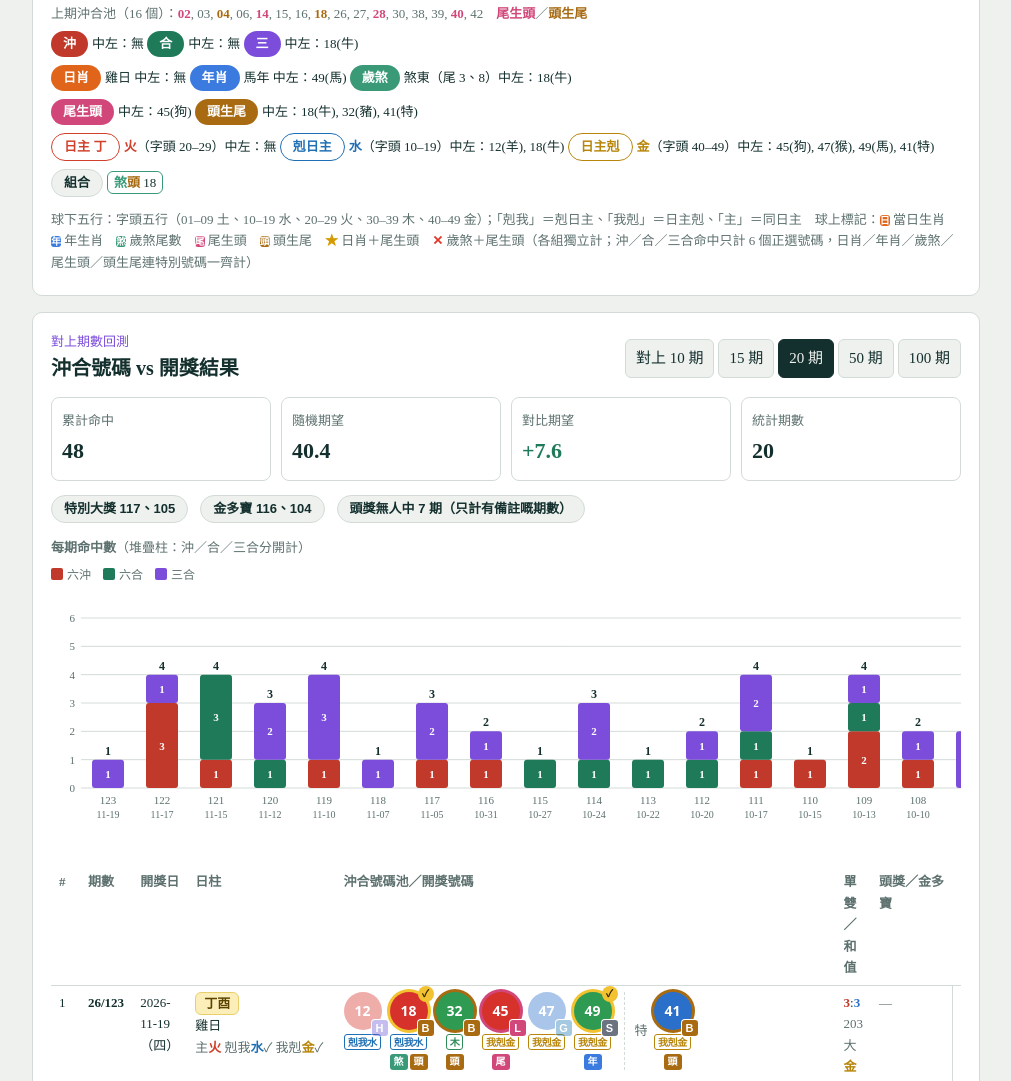
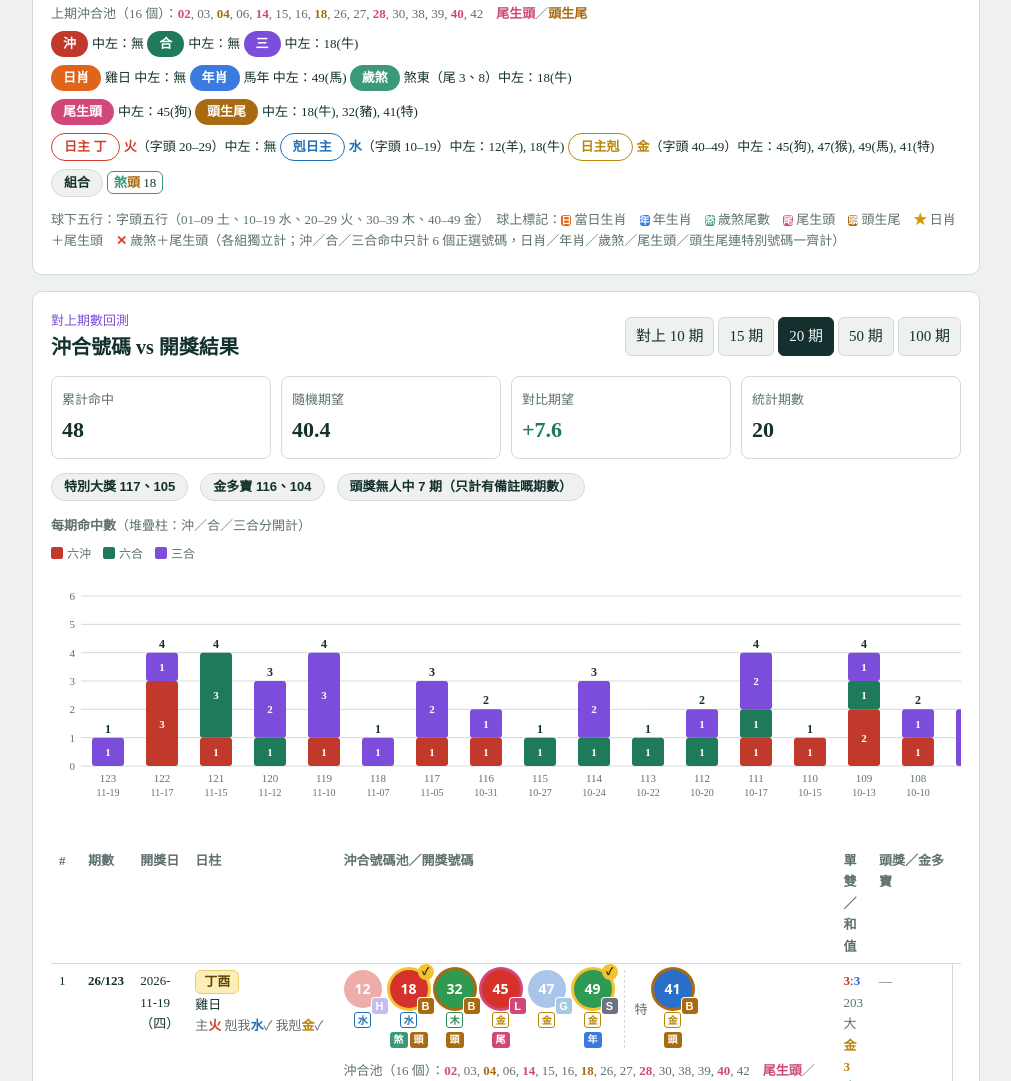
Before and after one commit to andyw1112/Mark6, a plain HTML site: page index.html in a window 1280 px wide. Shown: the part 2938-4019 px from the top of the page, without its empty margins (134-1145 px from the left). Drawn offline with Linux system fonts and the light colour scheme.

Commit message:
Ball element tag shows only the element (no 剋我/我剋)
Co-Authored-By: Claude Opus 5.5 <noreply@anthropic.com>
Claude-Session: https://claude.ai/code/session_016ehdpHJ7NdKrrZipgsi1K4

```diff
--- a/index.html
+++ b/index.html
@@ -496,7 +496,7 @@ document.addEventListener("drop",function(e){var z=e.target.closest&&e.target.cl
 function rbody(x,top){
   var r=x.r,sh=x.sg;
   var zm=dzm(x.pl.stem);
-  function hwtag(n){var e=hwx(n),l=e===zm.ke?'剋我'+e:e===zm.ko?'我剋'+e:e===zm.me?'主'+e:e;return '<em class="tk hwt hw-'+e+'" title="字頭五行">'+l+'</em>'}
+  function hwtag(n){var e=hwx(n),l=e;return '<em class="tk hwt hw-'+e+'" title="字頭五行">'+l+'</em>'}
   function tg(n){var t="";if(x.D.indexOf(n)>-1)t+='<em class="tk d">日</em>';if(x.Y.indexOf(n)>-1)t+='<em class="tk y">年</em>';if(x.SN.indexOf(n)>-1)t+='<em class="tk s">煞</em>';var w=wxc(n);if(w)t+='<em class="tk '+w+'">'+(w==="w"?"尾":"頭")+'</em>';return '<span class="tg">'+t+'</span>'}
   function ball(n){var on=x.P.all.indexOf(n)>-1||x.D.indexOf(n)>-1||x.Y.indexOf(n)>-1,w=wxc(n);var mc={D:x.D,Y:x.Y,S:x.SN},mf=mkf(n,mc);return '<span class="bw">'+B(n,{L:1,rg:on?"g":w,ck:on,dim:!on&&!w&&!mf.st&&!mf.x,mk:mkb(n,mc)})+'<span class="tg">'+hwtag(n)+'</span>'+tg(n)+'</span>'}
   function lst(a,sp){var mc={D:x.D,Y:x.Y,S:x.SN};return a.length?a.map(function(n){return pad(n)+'('+(sp&&n===r.sp?'特':Z[mod(x.yb-(n-1),12)])+')'+mkt(n,mc)}).join(", "):"無"}
@@ -514,7 +514,7 @@ function rc(x){
   return '<div class="row"><h2 style="margin:0">上期 '+r.iss+'（'+r.date+'）實際結果</h2><span style="font-size:17px;font-weight:700">'+x.pl.txt+'日（'+Z[x.pl.br]+'）</span><span class="small">'+dzmTxt(x.pl,r.b)+'</span><span class="small">單雙 '+odd+':'+(6-odd)+' · 和值 '+sum+(sum<150?' 小':' 大')+' · 字頭五行 '+hwstr(r.b)+(r.note?' · '+r.note:'')+'</span></div>'
   +'<div class="rowb"><span class="chip g">沖合池中左 '+x.all.length+' 球</span><span class="chip c">沖中 '+x.c.length+'</span><span class="chip h">合中 '+x.h.length+'</span><span class="chip s">三合中 '+x.s.length+'</span><span class="chip d">日肖中 '+x.day7.length+'</span><span class="chip y">年肖中 '+x.yr7.length+'</span><span class="chip k">歲煞中 '+x.sha7.length+'</span><span class="chip w">尾生頭中 '+x.ws7.length+'</span><span class="chip t">頭生尾中 '+x.ts7.length+'</span><span class="chip nt"><span class="mkt st">★</span> 中 '+x.d.filter(function(n){return mkf(n,{D:x.D,Y:x.Y,S:x.SN}).st}).length+'</span><span class="chip nt"><span class="mkt x">✕</span> 中 '+x.d.filter(function(n){return mkf(n,{D:x.D,Y:x.Y,S:x.SN}).x}).length+'</span></div>'
   +rbody(x,true)+'<div class="ln"><span class="chip nt">組合</span>'+cmbs(x)+'</div>'}
-var LEGEND='<div class="ln small" style="margin-top:10px">球下五行：字頭五行（01–09 土、10–19 水、20–29 火、30–39 木、40–49 金）；「剋我」＝剋日主、「我剋」＝日主剋、「主」＝同日主　球上標記：<em class="tk d">日</em> 當日生肖　<em class="tk y">年</em> 年生肖　<em class="tk s">煞</em> 歲煞尾數　<em class="tk w">尾</em> 尾生頭　<em class="tk t">頭</em> 頭生尾　<span class="mkt st">★</span> 日肖＋尾生頭　<span class="mkt x">✕</span> 歲煞＋尾生頭（各組獨立計；沖／合／三合命中只計 6 個正選號碼，日肖／年肖／歲煞／尾生頭／頭生尾連特別號碼一齊計）</div>';
+var LEGEND='<div class="ln small" style="margin-top:10px">球下五行：字頭五行（01–09 土、10–19 水、20–29 火、30–39 木、40–49 金）　球上標記：<em class="tk d">日</em> 當日生肖　<em class="tk y">年</em> 年生肖　<em class="tk s">煞</em> 歲煞尾數　<em class="tk w">尾</em> 尾生頭　<em class="tk t">頭</em> 頭生尾　<span class="mkt st">★</span> 日肖＋尾生頭　<span class="mkt x">✕</span> 歲煞＋尾生頭（各組獨立計；沖／合／三合命中只計 6 個正選號碼，日肖／年肖／歲煞／尾生頭／頭生尾連特別號碼一齊計）</div>';
 function lastRes(){
   var el=$("lastcard");
   if(!rows.length){el.innerHTML='<h2>上期實際結果</h2><p class="small">喺下面輸入開獎資料後撳「分析」，就會顯示上期結果同命中分析。</p>';return}
```
